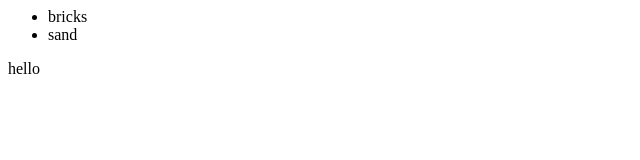
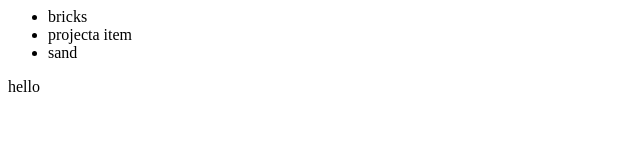
Before and after one commit to rodson/newGitTest, a plain HTML site: page index.html in a window 1280 px wide. Shown: the whole page, without its empty margins (0-640 px from the left). Drawn offline with Linux system fonts and the light colour scheme.

Commit message:
add projecta item

```diff
--- a/index.html
+++ b/index.html
@@ -4,6 +4,7 @@
     <div>
       <ul>
         <li>bricks</li>
+        <li>projecta item</li>
         <li>sand</li>
       </ul>
     </div>
```
